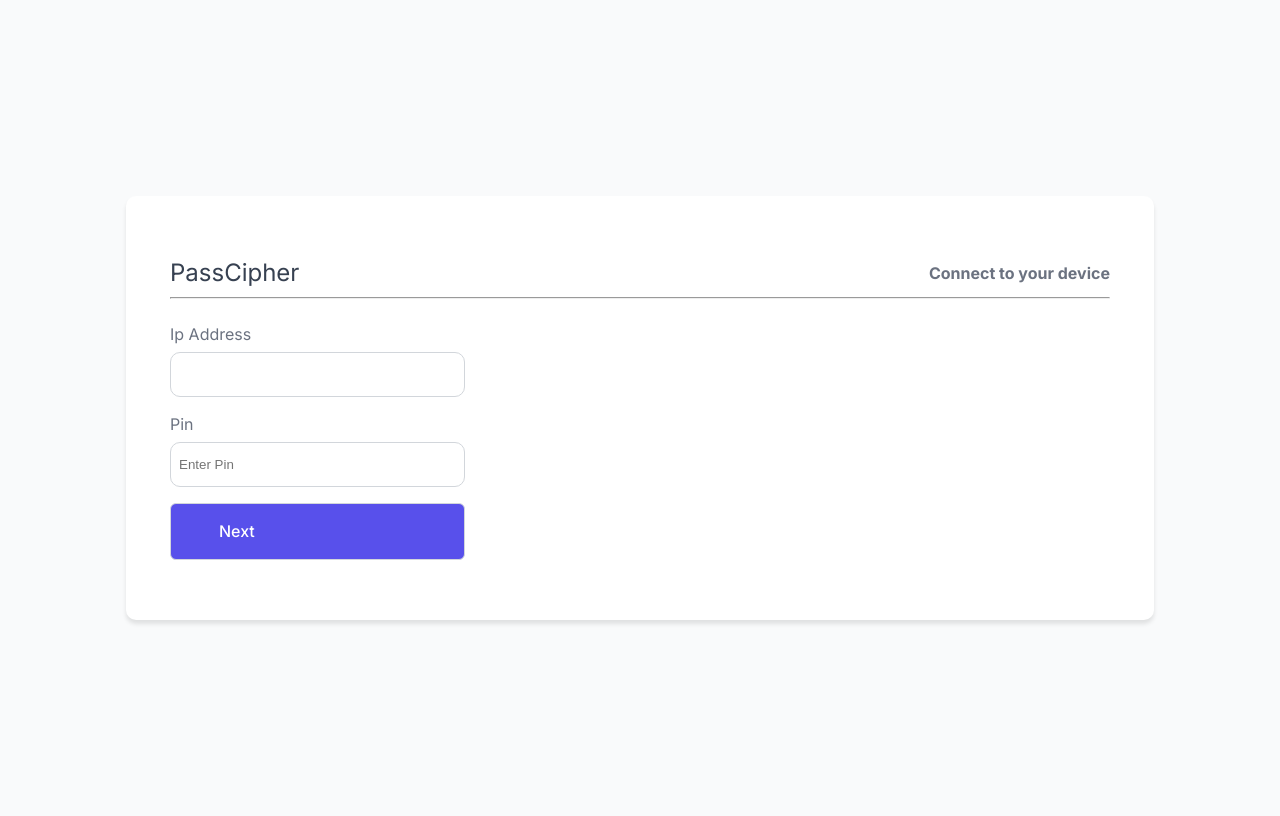
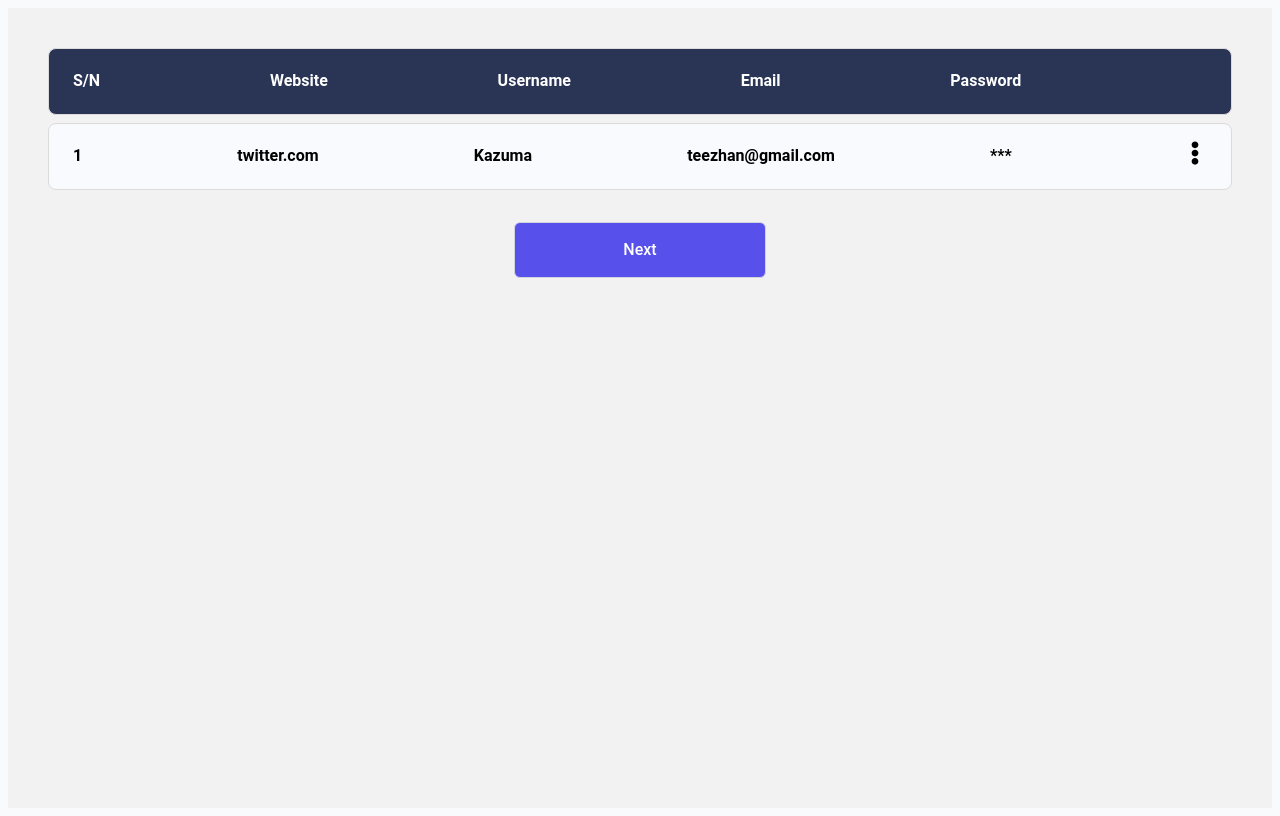
Before and after one commit to teezzan/passCipher, a PHP site: page / in a window 1280 px wide. Run offline with PHP 8.4, Linux system fonts and the light colour scheme.

Commit message:
made 1 page with all in it

```diff
--- a/web/index.html
+++ b/web/index.html
@@ -8,31 +8,27 @@
   <link rel="stylesheet" href="s.css">
 </head>
 <body>
-  <div class="container">
-    <div class="form-field" >
-      <div id="land" class ='page' style ='display: block'>
-        <div class="form-header">
-          <h1>PassCipher</h1>
-          <h4> Connect to your device</h4>
-        </div>
-        <hr />
-          <div class="form-body">
-            <div class="col-start">
-              <div class="form-group">
-                <label for="name">Ip Address </label><br />
-                <input type="text" name="name" id="name" class="form-control" />
-              </div>
-              <div class="form-group">
-                <label for="email">Pin</label><br />
-                <input
-                  type="password"
-                  name="name"
-                  id="email"
-                  class="form-control"
-                  placeholder="Enter Pin"
-                />
-            <!-- </div> -->
-        </div>
+  <div class = 'body'>
+    <main class = 'header'>
+    <div class = 'table-row'>
+    <h4> S/N </h4>
+    <h4> Website </h4>
+    <h4> Username</h4>
+    <h4> Email </h4>
+    <h4 class = 'eqv'> Password </h4>
+    <span></span>
+  </div>
+  </main>
+  <main class = 'table'>
+    <div class = 'table-row-1' >
+    <h4> 1 </h4>
+    <h4> twitter.com </h4>
+    <h4> Kazuma</h4>
+    <h4> teezhan@gmail.com </h4>
+    <h4 class = 'eqv'> *** </h4>
+    <span onclick="myFunction()"> <img alt = '/' src = 'option.svg' id = 'option'> </span>
+  </div>
+  </main>
   <details>
     <summary>
       <div class="button">
@@ -64,13 +60,14 @@
             class="Form-control"
             placeholder="Enter Pin"
           />
-          <a href = 'home.html' class="Submit-btn">
+          <a href = 'index.html' class="Submit-btn">
             Log In
           </a>
     </div>
       </div>
     </div>
   </details>
+  </div>
 </div>
 </body>
 </html>
--- a/web/s.css
+++ b/web/s.css
@@ -39,10 +39,13 @@ body {
   background-color: #5850eb;
   border-radius: 6px;
   display: flex;
+  width: 20%;
   cursor: pointer;
   padding: 1rem 3rem;
   text-align: center;
-  margin: 1rem 0;
+  margin:2rem auto ;
+  justify-content:center;
+  align-items: center;
 }
 .button:hover {
   background-color: #4640b6;
@@ -329,3 +332,54 @@ code {
   text-align: center;
   margin: 1rem 0;
 }
+.body{
+  margin: 0;
+  padding: 0;
+  font-family: "roboto", sans-serif;
+  font-size: 16px;
+  background-color: #f2f2f2;
+  color: #374151;
+  width: 100%;
+  min-height: 100%;
+  align-items: center;
+  justify-content: center;
+}
+.header{
+  padding: 2rem 2.5rem 0;
+}
+.table-row{
+    display: flex;
+    justify-content: space-between;
+    align-items: center;
+    text-align: center;
+    background-color: #031037d5;
+    border: 1px solid #DDDADA;
+    border-radius: 8px;
+    margin: .5rem 0;
+    padding: 0 1.5rem;
+    color: white;
+    font-weight: 400;
+}
+.eqv{
+    margin-right: 1rem;
+}
+.table{
+  padding:0 2.5rem;
+}
+.table-row-1{
+    display: flex;
+    justify-content: space-between;
+    align-items: center;
+    text-align: center;
+    background-color: #F8FAFD;
+    border: 1px solid #DDDADA;
+    border-radius: 8px;
+    margin: .5rem 0;
+    padding: 0 1.5rem;
+    color: black;
+    font-weight: 400;
+}
+#option{
+  width: 24px;
+  height: 24px;
+}
```
